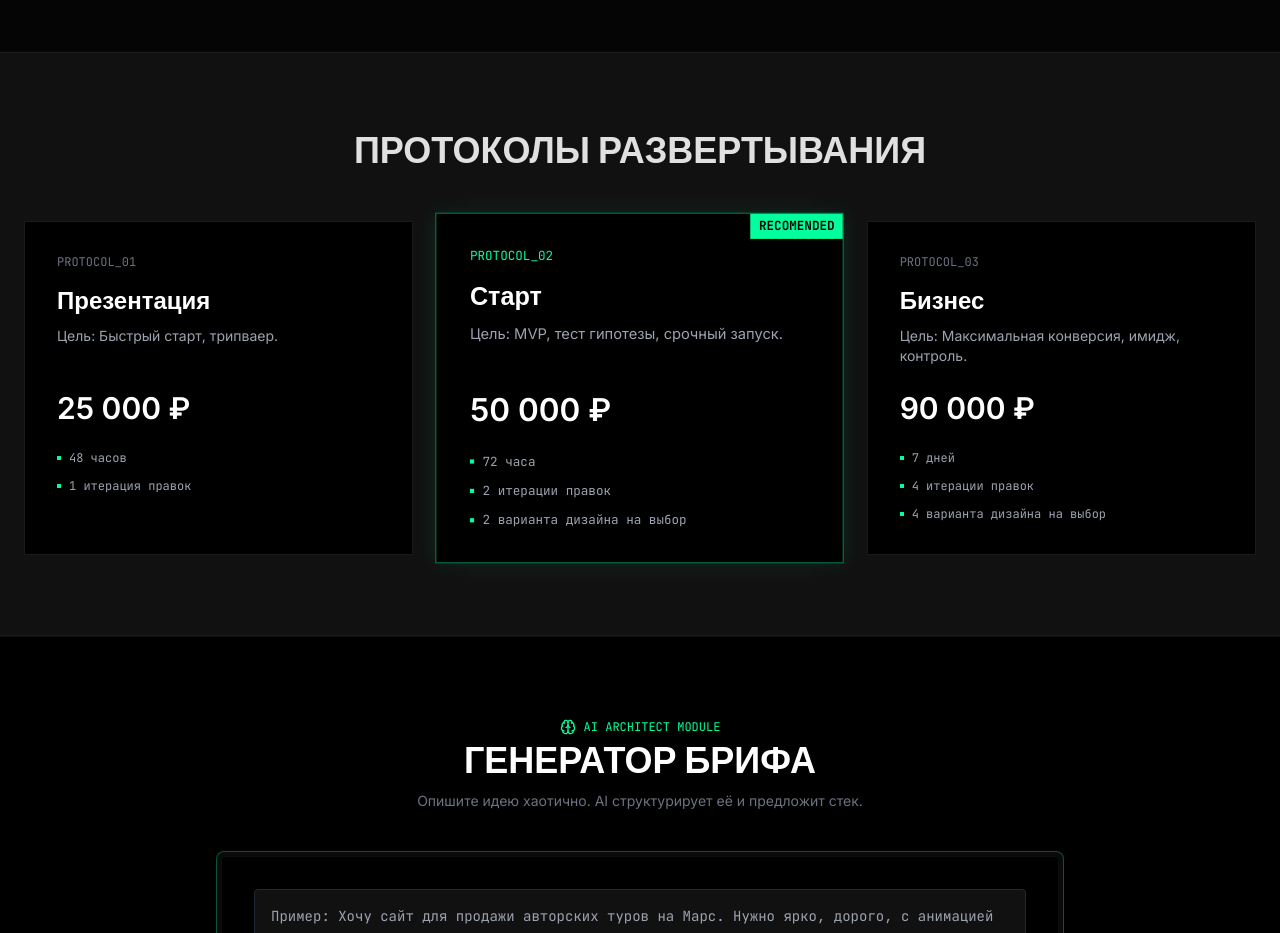
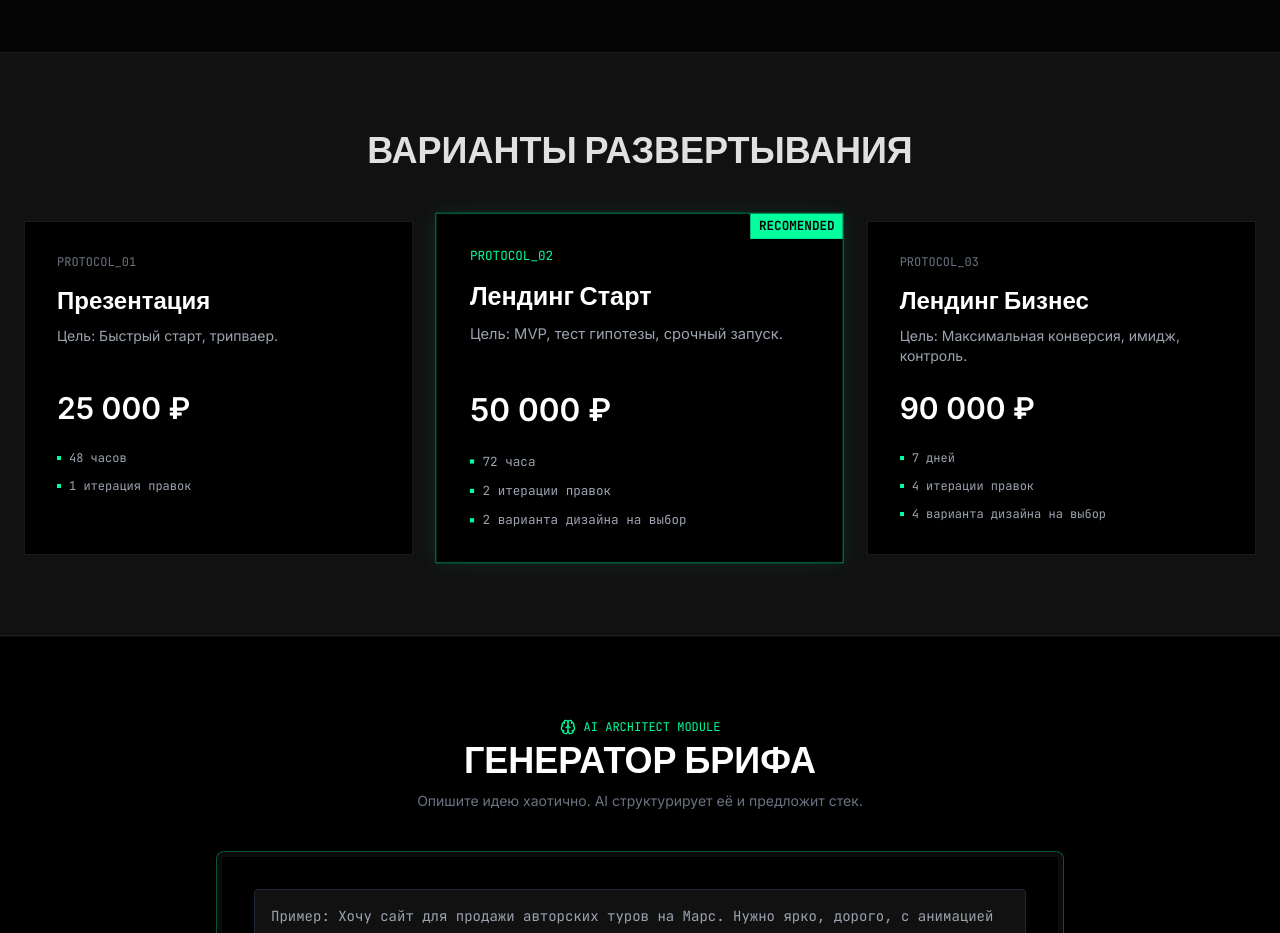
Before and after one commit to Robstk666/synapse, a plain HTML site: page index.html in a window 1280 px wide. Shown: the part 3220-4153 px from the top of the page. Drawn offline with nearby package versions, Linux system fonts and the light colour scheme.

Commit message:
index.html

```diff
--- a/index.html
+++ b/index.html
@@ -552,7 +552,7 @@
     <!-- ТАРИФЫ -->
     <section id="tariffs" class="py-20 bg-cyber-panel border-y border-white/5">
         <div class="max-w-7xl mx-auto px-6">
-            <h2 class="font-display font-bold text-3xl md:text-4xl text-center mb-12 uppercase">Протоколы Развертывания</h2>
+            <h2 class="font-display font-bold text-3xl md:text-4xl text-center mb-12 uppercase">Варианты Развертывания</h2>
 
             <div class="grid grid-cols-1 md:grid-cols-3 gap-8">
                 <!-- Tariff 1 -->
@@ -575,7 +575,7 @@
                 <div class="group bg-black p-8 border border-cyber-green/50 hover:border-cyber-green transition-all duration-300 relative scale-105 shadow-[0_0_20px_rgba(0,255,157,0.1)]">
                     <div class="absolute top-0 right-0 bg-cyber-green text-black px-2 py-1 font-tech text-xs font-bold">RECOMENDED</div>
                     <div class="font-tech text-cyber-green text-xs mb-4">PROTOCOL_02</div>
-                    <h3 class="font-display font-bold text-2xl text-white mb-2">Старт</h3>
+                    <h3 class="font-display font-bold text-2xl text-white mb-2">Лендинг Старт</h3>
                     <p class="text-sm text-gray-400 mb-6 min-h-[40px]">Цель: MVP, тест гипотезы, срочный запуск.</p>
 
                     <div class="text-3xl font-bold text-white mb-6 group-hover:text-cyber-green group-hover:scale-110 group-hover:shadow-[0_0_15px_rgba(0,255,157,0.5)] transition-all duration-300 inline-block origin-left">
@@ -592,7 +592,7 @@
                 <!-- Tariff 3 -->
                 <div class="group bg-black p-8 border border-white/10 hover:border-cyber-green transition-all duration-300 relative">
                     <div class="font-tech text-gray-500 text-xs mb-4">PROTOCOL_03</div>
-                    <h3 class="font-display font-bold text-2xl text-white mb-2">Бизнес</h3>
+                    <h3 class="font-display font-bold text-2xl text-white mb-2">Лендинг Бизнес</h3>
                     <p class="text-sm text-gray-400 mb-6 min-h-[40px]">Цель: Максимальная конверсия, имидж, контроль.</p>
 
                     <div class="text-3xl font-bold text-white mb-6 group-hover:text-cyber-green group-hover:scale-110 group-hover:shadow-[0_0_15px_rgba(0,255,157,0.5)] transition-all duration-300 inline-block origin-left">
@@ -804,7 +804,7 @@
    [Блок 04] Целевое действие (Форма / Покупка)
 
 [ПЛАН РЕАЛИЗАЦИИ]
-РЕКОМЕНДУЕМЫЙ ПРОТОКОЛ: Protocol_02 (Старт) или Protocol_03 (Бизнес)
+РЕКОМЕНДУЕМЫЙ ПРОТОКОЛ: Protocol_02 (Лендинг Старт) или Protocol_03 (Лендинг Бизнес)
 ОЖИДАЕМЫЙ ЭФФЕКТ: Высокий потенциал конверсии.
 
 // СТАТУС: ГОТОВ К РАЗВЕРТЫВАНИЮ`;
```
